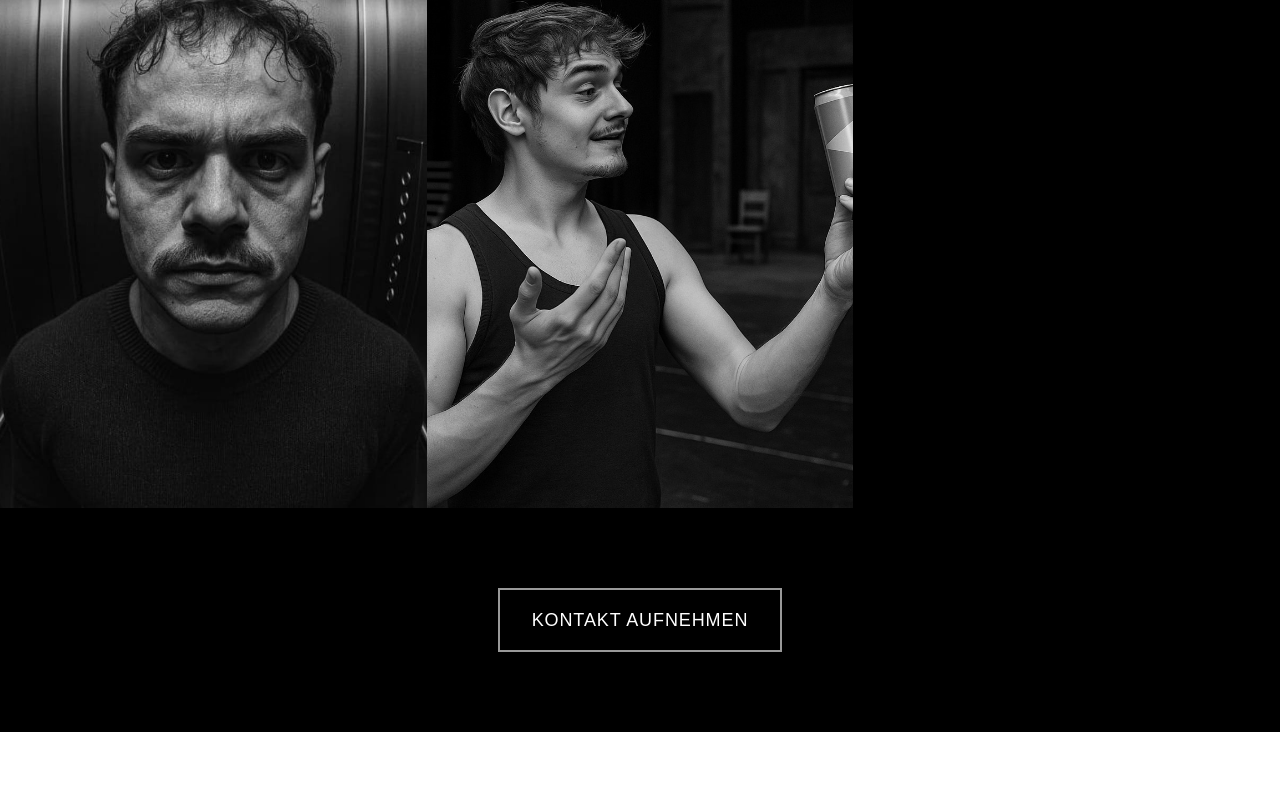
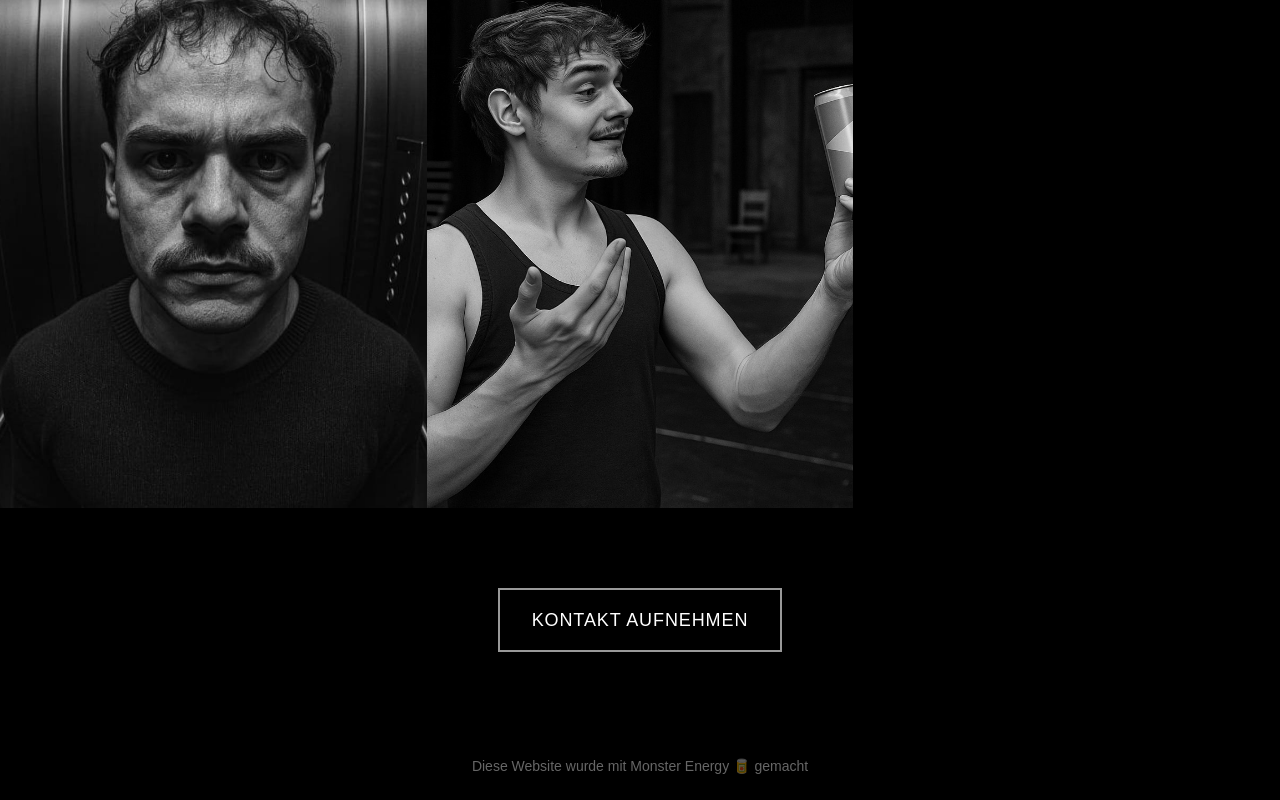
Before and after one commit to TheRealDevCH/actor-portfolio, a Next.js app: page / in a window 1280 px wide. Shown: the part 1430-2230 px from the top of the page. Before the commit the page ends 2162 px from the top, so only its background shows below. Built offline with nearby package versions, Linux system fonts and the light colour scheme.

Commit message:
Add footer with Monster Energy credit

```diff
--- a/app/page.tsx
+++ b/app/page.tsx
@@ -79,6 +79,13 @@ export default function Home() {
         </div>
       </section>
 
+      {/* Footer */}
+      <footer className="py-6 px-4 text-center">
+        <p className="text-white/40 text-xs sm:text-sm">
+          Diese Website wurde mit Monster Energy 🥫 gemacht
+        </p>
+      </footer>
+
       {/* Lightbox Modal */}
       {selectedImage && (
         <div
```
